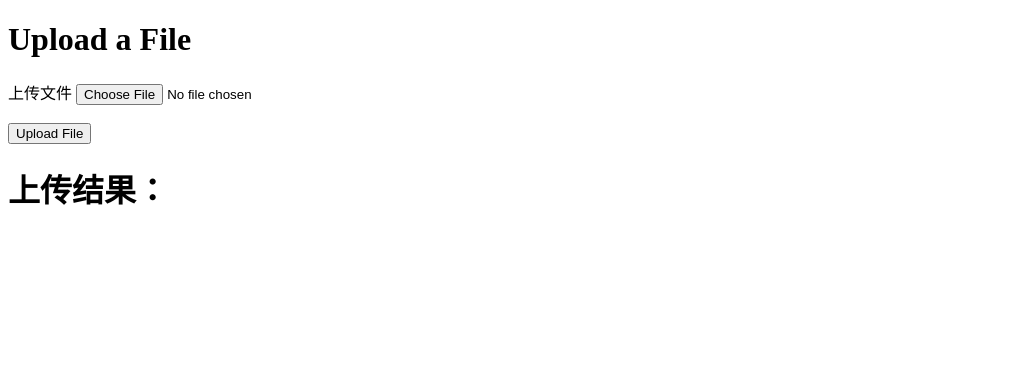
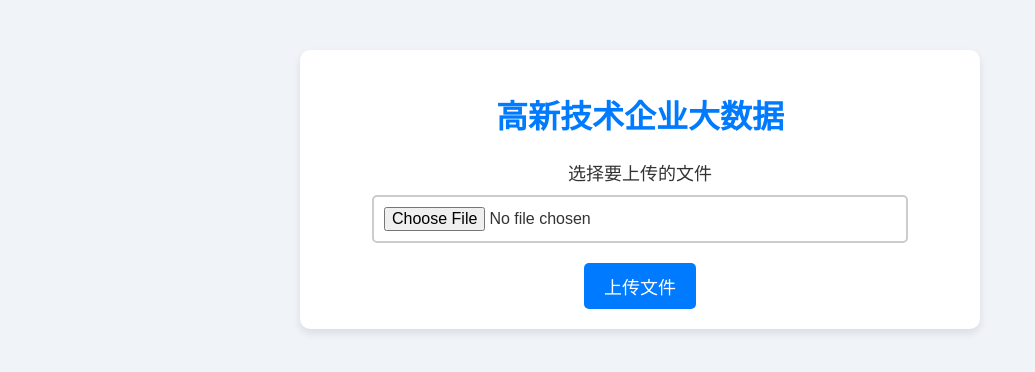
Before and after one commit to DMnewlll/EnterpriseDataAnalysis, a Flask app: page / in a window 1280 px wide. Shown: the top 372 px of the page, without its empty margins (0-1035 px from the left). Run offline with Flask 3, Linux system fonts and the light colour scheme.

Commit message:
上传页面

```diff
--- a/app.py
+++ b/app.py
@@ -25,72 +25,54 @@ def index():
 # 上传文件到HDFS，从HDFS获取文件进行清洗后导入hive数据仓库
 @app.route("/upload", methods=["POST", "GET"])
 def upload():
-    if request.method == 'POST':    # 1.处理上传的文件
-        # 判断请求中是否包含文件
+    if request.method == 'POST':
+        # 文件上传处理
         if 'file' not in request.files:
-            a_json = {"result": "没有文件部分", "status": 400}
-            print(a_json)
-            return json.dumps(a_json, ensure_ascii=False)
+            return render_template('upload.html', error="没有文件部分")
+
         file = request.files['file']
 
-        # 判断有没有选择文件
         if file.filename == '':
-            a_json = {"result": "没有选择文件", "status": 400}
-            print(a_json)
-            return json.dumps(a_json, ensure_ascii=False)
+            return render_template('upload.html', error="没有选择文件")
 
-        # 获取上传的文件的内容
-        file_content = file.read()
-        workbook = load_workbook(io.BytesIO(file_content), data_only=True)
-        # 第一个工作表
-        sheet = workbook.active
-        # 将文件转化为csv文件
-        # 准备CSV文件名（可以根据需要修改）
-        csv_filename = os.path.join('高企源数据.csv')
-        # 写入CSV文件
-        with open(csv_filename, mode='w', newline='', encoding='utf-8') as csv_file:
-            writer = csv.writer(csv_file)
-            header = [cell.value for cell in sheet[1]]  # 第一行作为表头
-            writer.writerow(header)
-            # 写入数据行
-            for row in sheet.iter_rows(min_row=2,values_only=True):
-                writer.writerow(row)
+        try:
+            file_content = file.read()
+            workbook = load_workbook(io.BytesIO(file_content), data_only=True)
+            sheet = workbook.active
 
-        # 3.将源数据上传到HDFS
-        hdfs_path = os.path.join(HDFS_UPLOAD_DIR, file.filename)
-        url = f"{HDFS_NAMENODE_HOST}{hdfs_path}?op=CREATE&user.name={HDFS_USER}&overwrite=true"
-        headers = {'Content-Type': 'application/octet-stream'}
-        response = requests.put(url, data=file_content, headers=headers)
-        if response.status_code == 201:
-            print("上传源数据成功")
-        else:
-            print("上传源数据失败")
+            # CSV转化处理
+            csv_filename = os.path.join('高企源数据.csv')
+            with open(csv_filename, mode='w', newline='', encoding='utf-8') as csv_file:
+                writer = csv.writer(csv_file)
+                header = [cell.value for cell in sheet[1]]
+                writer.writerow(header)
+                for row in sheet.iter_rows(min_row=2, values_only=True):
+                    writer.writerow(row)
 
-        # 4.进行数据清洗
-        df = pd.read_csv(csv_filename)
-        # 删除列名为“数据状态”且其值为“dis”的行
-        df = df[df['数据状态'] != 'dis']
-        # 删除 序号 数据年份 数据状态 撤销原因 申请撤销状态 管理员审核状态 错误数量  是否填写国家统计局一套表
-        columns_to_drop = ['序号', '帐号', '数据年份', '数据状态', '撤消原因', '申请撤消状态', '管理员审核状态', '错误数量',
-                           '警告数量', '数据提交状态', '是否填写国家统计局一套表']
-        df = df.drop(columns=columns_to_drop)
-        # 填充空值
-        df.fillna(-2147483640, inplace=True)
-        # 去掉列名后面的冒号
-        # 除掉列名中的带圈序号
-        # 除掉列名中的逗号
-        df.rename(columns=lambda col: re.sub(r'[，：.:,（）()]', '', col), inplace=True)
-        # 删除2-4行
-        df = df.iloc[:1].append(df.iloc[2:]).reset_index(drop=True)
+            # 上传文件到HDFS
+            hdfs_path = os.path.join(HDFS_UPLOAD_DIR, file.filename)
+            url = f"{HDFS_NAMENODE_HOST}{hdfs_path}?op=CREATE&user.name={HDFS_USER}&overwrite=true"
+            headers = {'Content-Type': 'application/octet-stream'}
+            response = requests.put(url, data=file_content, headers=headers)
+            if response.status_code != 201:
+                raise Exception("上传到HDFS失败")
 
-        # 保存回一个新的CSV文件
-        cleanDataTableName = 'clean_data.csv'
-        df.to_csv(cleanDataTableName, index=False)
+            # 数据清洗
+            df = pd.read_csv(csv_filename)
+            df.fillna(-2147483640, inplace=True)
+            df.rename(columns=lambda col: re.sub(r'[，：.:,（）()]', '', col), inplace=True)
+            #保存一个新的csv文件
+            cleanDataTableName = 'clean_data.csv'
+            df.to_csv(cleanDataTableName, index=False)
 
-        # 4.将清洗后的数据导入到hive
-        # 根据清洗过后的表头在hive建表
-        importHive(cleanDataTableName)
-    return render_template('upload.html', ok='ok')
+            # 导入数据到Hive
+            importHive(cleanDataTableName)
+
+            return render_template('upload.html', ok="上传成功！")
+
+        except Exception as e:
+            return render_template('upload.html', error=f"上传失败: {str(e)}")
+
 
 # 测试可不可根据表头信息自动建表，字段太多了，无法手动建表
 def importHive(tableName):
@@ -155,15 +137,6 @@ def importHive(tableName):
     cursor = conn.cursor()
     cursor.execute(f"LOAD DATA INPATH '{hdfs_path}' INTO TABLE {table_name} ")
     print("2")
-
-
-
-
-
-
-
-
-
 
 
 # 测试上传本地文件到hdfs
--- a/templates/upload.html
+++ b/templates/upload.html
@@ -3,16 +3,113 @@
 <head>
     <meta charset="UTF-8">
     <meta name="viewport" content="width=device-width, initial-scale=1.0">
-    <title>File Upload</title>
+    <title>大数据上传</title>
+    <style>
+        /* 页面背景和布局 */
+        body {
+            font-family: Arial, sans-serif;
+            background-color: #f0f4f8;
+            color: #333;
+            margin: 0;
+            padding: 0;
+        }
+
+        /* 页面容器 */
+        .container {
+            width: 50%;
+            margin: 0 auto;
+            background-color: #fff;
+            padding: 20px;
+            border-radius: 10px;
+            box-shadow: 0 4px 8px rgba(0, 0, 0, 0.1);
+            margin-top: 50px;
+        }
+
+        /* 标题 */
+        h1 {
+            text-align: center;
+            color: #007bff; /* 设置标题颜色为蓝色 */
+        }
+
+        /* 上传表单 */
+        .upload-form {
+            display: flex;
+            flex-direction: column;
+            align-items: center;
+        }
+
+        .upload-form label {
+            font-size: 18px;
+            margin-bottom: 10px;
+            color: #333;
+        }
+
+        .upload-form input[type="file"] {
+            border: 2px solid #ccc;
+            border-radius: 5px;
+            padding: 10px;
+            width: 80%;
+            margin-bottom: 20px;
+            font-size: 16px;
+            cursor: pointer;
+        }
+
+        .upload-form input[type="submit"] {
+            background-color: #007bff; /* 设置上传按钮为蓝色 */
+            color: white;
+            border: none;
+            padding: 10px 20px;
+            font-size: 18px;
+            border-radius: 5px;
+            cursor: pointer;
+        }
+
+        .upload-form input[type="submit"]:hover {
+            background-color: #0056b3; /* 按钮悬停时的颜色 */
+        }
+
+        /* 上传结果提示 */
+        .result {
+            text-align: center;
+            margin-top: 20px;
+            font-size: 18px;
+        }
+
+        .success {
+            color: green;
+        }
+
+        .error {
+            color: red;
+        }
+
+        /* 响应式布局 */
+        @media (max-width: 768px) {
+            .container {
+                width: 80%;
+            }
+        }
+
+    </style>
 </head>
 <body>
-    <h1>Upload a File</h1>
-    <form action="/upload" method="POST" enctype="multipart/form-data">
-        <label for="fileUpload">上传文件</label>
-        <input type="file" id="fileUpload" name="file">
-        <br><br>
-        <input type="submit" value="Upload File">
-    </form>
-    <h1>上传结果：{{ok}}</h1>
+    <div class="container">
+        <h1>高新技术企业大数据</h1>
+        <form action="/upload" method="POST" enctype="multipart/form-data" class="upload-form">
+            <label for="fileUpload">选择要上传的文件</label>
+            <input type="file" id="fileUpload" name="file" required>
+            <input type="submit" value="上传文件">
+        </form>
+        <!-- 显示上传结果 -->
+        {% if ok %}
+            <div class="result">
+                <p class="success">上传成功！</p>
+            </div>
+        {% elif error %}
+            <div class="result">
+                <p class="error">{{ error }}</p>
+            </div>
+        {% endif %}
+    </div>
 </body>
 </html>
```
